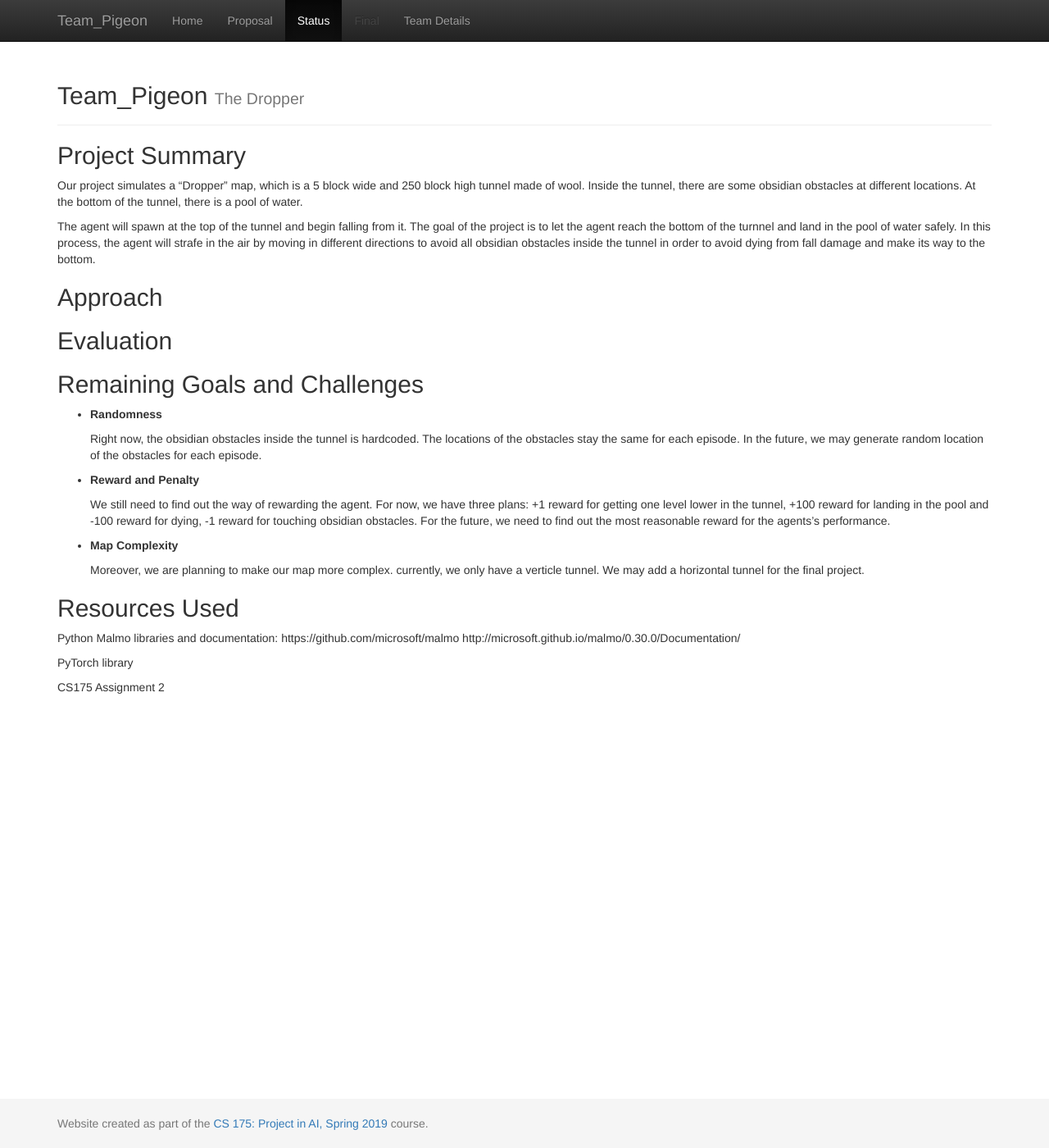
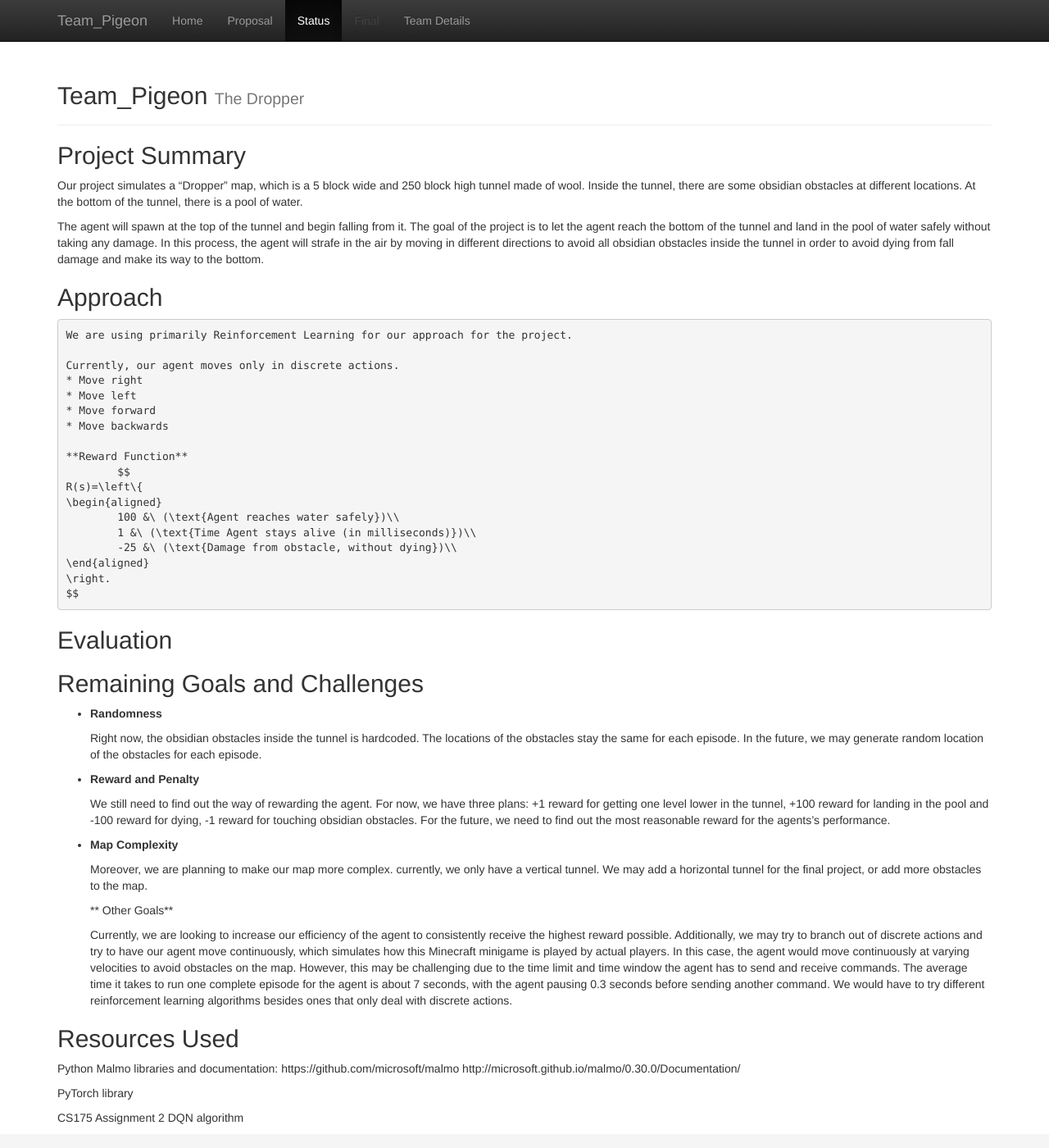
Before and after one commit to shanshs/Team-Pigeon, a Jekyll site: the page built from docs/status.md, in a window 1280 px wide and 1400 px high. Shown: the whole window at 82% size. Built offline with Jekyll 4.4.1, drawn with Linux system fonts in a browser that asks for light colours.

Commit message:
Update status.md

```diff
--- a/docs/status.md
+++ b/docs/status.md
@@ -7,9 +7,27 @@ title:  Status
 
 Our project simulates a “Dropper” map, which is a 5 block wide and 250 block high tunnel made of wool. Inside the tunnel, there are some obsidian obstacles at different locations. At the bottom of the tunnel, there is a pool of water.
 
-The agent will spawn at the top of the tunnel and begin falling from it. The goal of the project is to let the agent reach the bottom of the turnnel and land in the pool of water safely. In this process, the agent will strafe in the air by moving in different directions to avoid all obsidian obstacles inside the tunnel in order to avoid dying from fall damage and make its way to the bottom.
+The agent will spawn at the top of the tunnel and begin falling from it. The goal of the project is to let the agent reach the bottom of the tunnel and land in the pool of water safely without taking any damage. In this process, the agent will strafe in the air by moving in different directions to avoid all obsidian obstacles inside the tunnel in order to avoid dying from fall damage and make its way to the bottom.
 
 ## Approach
+	We are using primarily Reinforcement Learning for our approach for the project.
+
+	Currently, our agent moves only in discrete actions.
+	* Move right
+	* Move left
+	* Move forward
+	* Move backwards
+
+	**Reward Function**
+		$$
+	R(s)=\left\{
+	\begin{aligned}
+		100 &\ (\text{Agent reaches water safely})\\
+		1 &\ (\text{Time Agent stays alive (in milliseconds)})\\
+		-25 &\ (\text{Damage from obstacle, without dying})\\
+	\end{aligned}
+	\right.
+	$$
 
 ## Evaluation
 
@@ -24,7 +42,12 @@ The agent will spawn at the top of the tunnel and begin falling from it. The goa
 
 - **Map Complexity**
 
-  Moreover, we are planning to make our map more complex. currently, we only have a verticle tunnel. We may add a horizontal tunnel for the final project.
+  Moreover, we are planning to make our map more complex. currently, we only have a vertical tunnel. We may add a horizontal tunnel for the final project, or add more obstacles to the map.
+
+  ** Other Goals**
+
+  Currently, we are looking to increase our efficiency of the agent to consistently receive the highest reward possible.
+  Additionally, we may try to branch out of discrete actions and try to have our agent move continuously, which simulates how this Minecraft minigame is played by actual players. In this case, the agent would move continuously at varying velocities to avoid obstacles on the map. However, this may be challenging due to the time limit and time window the agent has to send and receive commands. The average time it takes to run one complete episode for the agent is about 7 seconds, with the agent pausing 0.3 seconds before sending another command. We would have to try different reinforcement learning algorithms besides ones that only deal with discrete actions.
 
 ## Resources Used
 Python Malmo libraries and documentation:
@@ -33,4 +56,4 @@ http://microsoft.github.io/malmo/0.30.0/Documentation/
 
 PyTorch library
 
-CS175 Assignment 2
+CS175 Assignment 2 DQN algorithm
```
